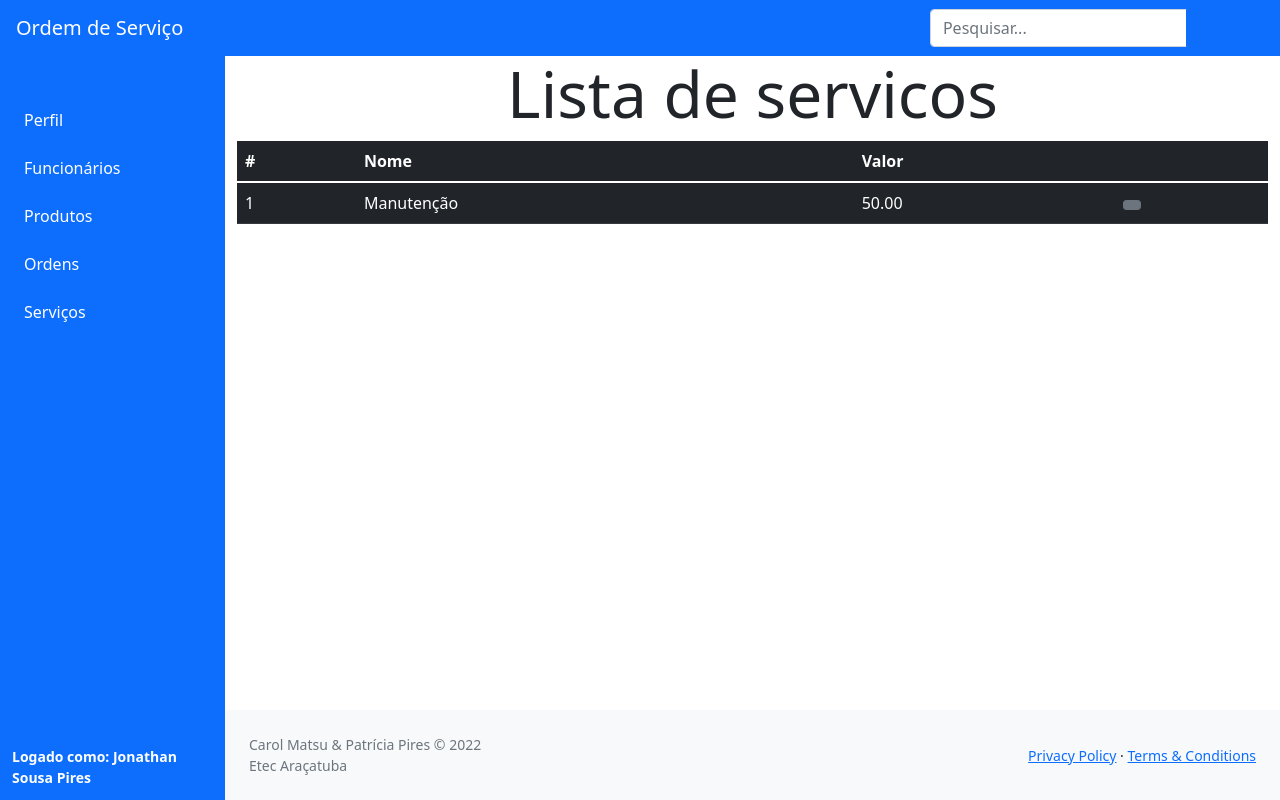
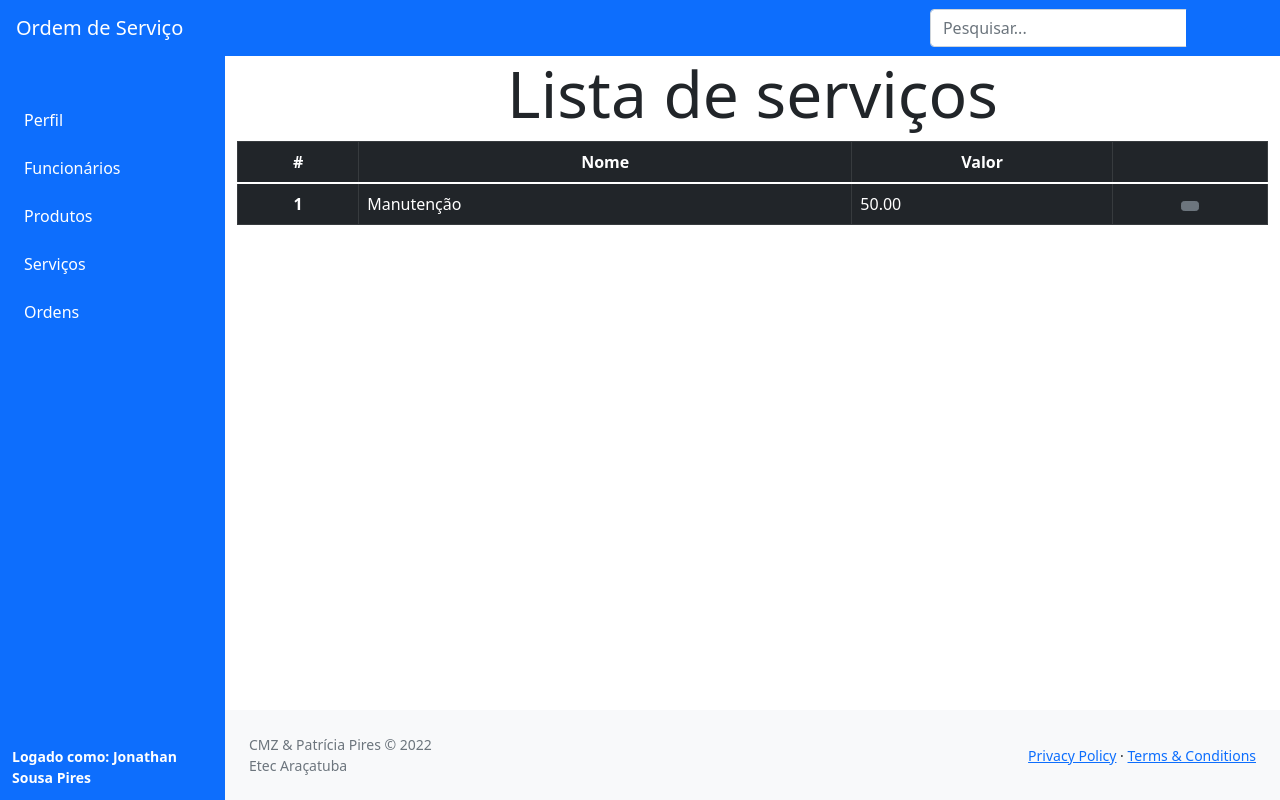
Before and after one commit to Rubyzzs/ordem-servico, a PHP site: page /ordem-servico/modulos/servicos/index.php in a window 1280 px wide. Run offline with PHP 8.4, Linux system fonts and the light colour scheme; a user stored in the database is signed in; data comes from the database, SQL or seed files in the repository.

Commit message:
alterações para beleza

```diff
--- a/index.php
+++ b/index.php
@@ -61,7 +61,7 @@
                                 <div class="card mb-4">
                                     <div class="card-header">
                                         <i class="fas fa-chart-area me-1"></i>
-                                        Area Chart Example
+
                                     </div>
                                     <div class="card-body"><canvas id="myAreaChart" width="100%" height="40"></canvas></div>
                                 </div>
@@ -70,7 +70,7 @@
                                 <div class="card mb-4">
                                     <div class="card-header">
                                         <i class="fas fa-chart-bar me-1"></i>
-                                        Bar Chart Example
+
                                     </div>
                                     <div class="card-body"><canvas id="myBarChart" width="100%" height="40"></canvas></div>
                                 </div>
--- a/modulos/servicos/index.php
+++ b/modulos/servicos/index.php
@@ -18,11 +18,11 @@
                 <main class="container">
                     <?php include_once path('template/mensagem.php') ?>
 
-                    <h1 class="text-center display-3">Lista de servicos</h1>
+                    <h1 class="text-center display-3">Lista de serviços</h1>
 
-                    <table class="table table-dark table-hover">
+                    <table class="table table-bordered table-dark">
                         <thead>
-                            <tr>
+                        <tr style="text-align:center">
                                 <th>#</th>
                                 <th>Nome</th>
                                 <th>Valor</th>
@@ -32,10 +32,10 @@
                         <tbody>
                             <?php foreach($servicos as $servico){ ?>
                                 <tr>
-                                    <td><?= $servico['IDSER'] ?></td>
+                                    <td style="text-align:center"><b><?= $servico['IDSER'] ?></b></td>
                                     <td><?= $servico['nome'] ?></td>
                                     <td><?= $servico['valor'] ?></td>
-                                    <td>
+                                    <td style="text-align:center">
                                         <a class="btn btn-secondary btn-sm" href="visualizar.php?id=<?= $servico['IDSER'] ?>"><i class="fa-regular fa-eye"></i></a>
                                     </td>
                                 </tr>
--- a/template/footer.php
+++ b/template/footer.php
@@ -1,7 +1,7 @@
 <footer class="py-4 bg-light mt-auto">
     <div class="container-fluid px-4">
         <div class="d-flex align-items-center justify-content-between small">
-            <div class="text-muted">Carol Matsu & Patrícia Pires &copy;  2022
+            <div class="text-muted">CMZ & Patrícia Pires &copy;  2022
                 <br>
                 Etec Araçatuba
             </div>
--- a/template/sidebar.php
+++ b/template/sidebar.php
@@ -68,7 +68,24 @@
                         <?php } ?>
                     </nav>
                 </div>
+                <!-- Menu de serviços  -->
+                <a class="nav-link collapsed text-white" href="#" data-bs-toggle="collapse" data-bs-target="#collapseServicos" aria-expanded="false" aria-controls="collapseServicos">
+                    <div class="sb-nav-link-icon text-white"><i class="fa-solid fa-gears"></i></div>
+                        Serviços
+                    <div class="sb-sidenav-collapse-arrow"><i class="fas fa-angle-down"></i></div>
+                </a>
 
+                <div class="collapse" id="collapseServicos" aria-labelledby="headingOne" data-bs-parent="#sidenavAccordion">
+                    <nav class="sb-sidenav-menu-nested nav">
+                        <?php if(podeMostrar(['funcionario'])){ ?>
+                            <a class="nav-link text-white" href="<?= links('modulos/servicos/cadastrar.php') ?>">Novo Serviço</a>
+                            <a class="nav-link text-white" href="<?= links('modulos/servicos/index.php') ?>">Lista</a>
+                        <?php } ?>
+                        <?php if(podeMostrar(['cliente'])){ ?>
+                            <a class="nav-link text-white" href="<?= links('modulos/servicos/visualizar.php') ?>">Lista</a>
+                        <?php } ?>
+                    </nav>
+                </div>
                 <!-- Menu de ordens de serviços  -->
                 <a class="nav-link collapsed text-white" href="#" data-bs-toggle="collapse" data-bs-target="#collapseOrdens" aria-expanded="false" aria-controls="collapseClientes">
                     <div class="sb-nav-link-icon text-white"><i class="fa-solid fa-briefcase"></i></div>
@@ -90,24 +107,7 @@
                     </nav>
                 </div>
 
-                <!-- Menu de serviços  -->
-                <a class="nav-link collapsed text-white" href="#" data-bs-toggle="collapse" data-bs-target="#collapseServicos" aria-expanded="false" aria-controls="collapseServicos">
-                    <div class="sb-nav-link-icon text-white"><i class="fa-solid fa-gears"></i></div>
-                        Serviços
-                    <div class="sb-sidenav-collapse-arrow"><i class="fas fa-angle-down"></i></div>
-                </a>
 
-                <div class="collapse" id="collapseServicos" aria-labelledby="headingOne" data-bs-parent="#sidenavAccordion">
-                    <nav class="sb-sidenav-menu-nested nav">
-                        <?php if(podeMostrar(['funcionario'])){ ?>
-                            <a class="nav-link text-white" href="<?= links('modulos/servicos/cadastrar.php') ?>">Novo Serviço</a>
-                            <a class="nav-link text-white" href="<?= links('modulos/servicos/index.php') ?>">Lista</a>
-                        <?php } ?>
-                        <?php if(podeMostrar(['cliente'])){ ?>
-                            <a class="nav-link text-white" href="<?= links('modulos/servicos/visualizar.php') ?>">Lista</a>
-                        <?php } ?>
-                    </nav>
-                </div>
             </div>
         </div>
         <div class="sb-sidenav-footer">
```
Also changed, not shown: modulos/funcionarios/index.php (+4 -4 lines), modulos/ordem_servico/index.php (+5 -5 lines), modulos/produtos/index.php (+10 -4 lines).
